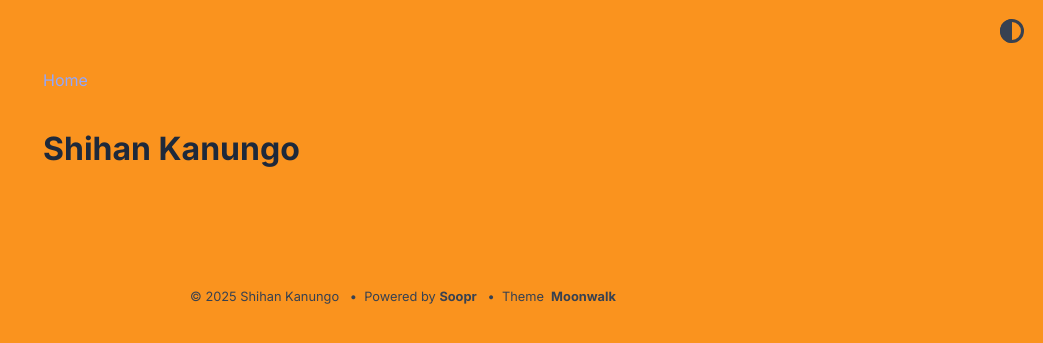
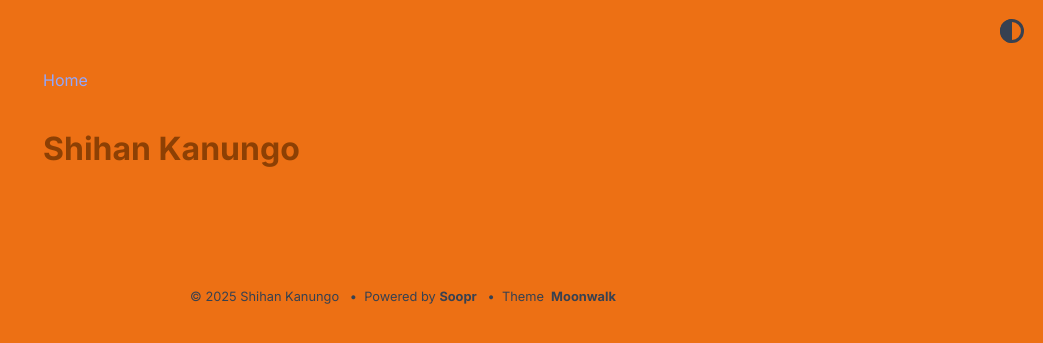
Before and after one commit to shihankanungo/shihankanungo.github.io, a Jekyll site: the page built from blog.html, in a window 1280 px wide. Shown: the top 343 px of the page, without its empty margins (237-1280 px from the left). Built offline with Jekyll 4.4.1, drawn with Linux system fonts in a browser that asks for light colours.

Commit message:
Update moonwalk.scss

```diff
--- a/_sass/moonwalk.scss
+++ b/_sass/moonwalk.scss
@@ -97,9 +97,9 @@ img {
   html, body  {
       --links: #91A7FF;
       --highlight: #41C7C7;
-      --bg: #fa931e;
+      --bg: #ED7014; // #fa931e;
       --bg-secondary: #8cb3f5;
-      --headings: #1e293b;
+      --headings: #8D4004; // #1e293b;
       --text: #374151;
       --text-secondary: #6b7280;
       //--bg: #0737ba; // #032582; #1748cf;
```
